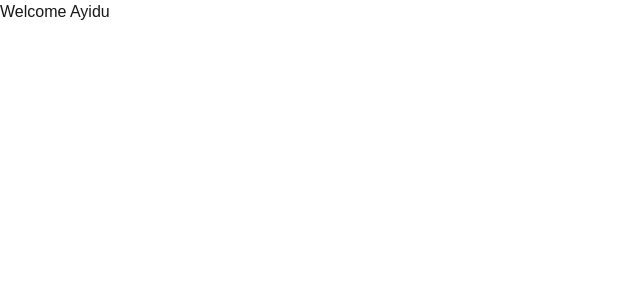
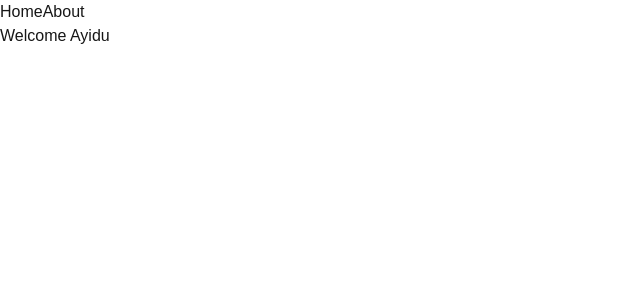
Before and after one commit to Ayida-Aman/alx-project-0x02-setup, a Next.js app in the folder alx-project-0x02/: page / in a window 1280 px wide. Shown: the top 300 px of the page, without its empty margins (0-640 px from the left). Built offline with nearby package versions, Linux system fonts and the light colour scheme.

Commit message:
feat: added routing to home and about

```diff
--- a/alx-project-0x02/components/layout/Header.tsx
+++ b/alx-project-0x02/components/layout/Header.tsx
@@ -1,8 +1,14 @@
+import Link from 'next/link'
 import React from 'react'
 
 function Header() {
   return (
-    <div>Header</div>
+    <>
+        <nav className='justify-between gap-1'>
+            <Link href="/home">Home</Link>
+            <Link href="/about">About</Link>
+        </nav>
+    </>
   )
 }
 
--- /dev/null
+++ b/alx-project-0x02/pages/about.tsx
@@ -0,0 +1,9 @@
+import React from 'react'
+
+function about() {
+  return (
+    <div><h1>About page</h1></div>
+  )
+}
+
+export default about
--- /dev/null
+++ b/alx-project-0x02/pages/home.tsx
@@ -0,0 +1,9 @@
+import React from 'react'
+
+function home() {
+  return (
+    <div><h1>Home page</h1></div>
+  )
+}
+
+export default home
--- a/alx-project-0x02/pages/index.tsx
+++ b/alx-project-0x02/pages/index.tsx
@@ -1,8 +1,12 @@
+import Header from '@/components/layout/Header'
 import React from 'react'
 
 function index() {
   return (
+    <>
+    <Header/>
     <div>Welcome Ayidu</div>
+    </>
   )
 }
 
```
